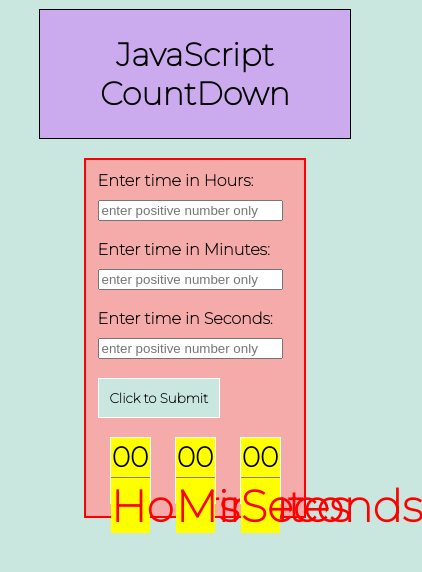
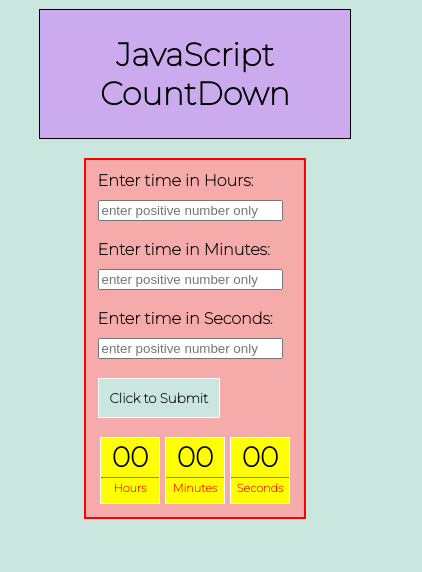
Before and after one commit to purshottamxkumar/javascript-countDown, a plain HTML site: page index.html in a window 390 px wide. Shown: the part 76-648 px from the top of the page, 422 px wide, since content can reach past the window. Drawn offline with Linux system fonts and the light colour scheme.

Commit message:
fixed the margins

```diff
--- a/styles.css
+++ b/styles.css
@@ -28,19 +28,6 @@ p {
     background-color: yellow;
     color: red;
     border-top: 1.5px solid gray;
-
-    /* margin: 0;
-    background-color: yellow;
-    color: red;
-    border: 1.5px solid #fff;
-
-    display: flex;
-    justify-content: center;
-    align-items: center;
-
-    font-size: 265%;
-    height: 75px;
-    width: auto; */
 }
 
 input {
@@ -65,7 +52,7 @@ input {
     width: 50%;
     margin: auto;
 
-    margin-top: 15%;
+    margin-top: 11%;
     padding: 3%;
 }
 
@@ -153,11 +140,14 @@ input {
         margin-top: 10px;
     }
     p {
-        width: auto;
-        font-size: 275%;
+        font-size: 100%;
     }
     .header {
         margin-top: 85px;
+    }
+    .main-content {
+        margin-top: 15%;
+        height: 330px;
     }
     .name:hover {
         font-size: 31px;
@@ -171,6 +161,29 @@ input {
     #timeInSeconds {
         margin-left: 0;
     }
+    .time-content {
+        border: 1.5px solid #fff;
+        background-color: yellow;
+        width: 30%;
+        text-align: center;
+    }
+    .Hours {
+        font-size: 175%;
+        width: auto;
+        height: 35px;
+    }
+
+    .Minutes {
+        font-size: 175%;
+        width: auto;
+        height: 35px;
+    }
+
+    .Seconds {
+        font-size: 175%;
+        width: auto;
+        height: 35px;
+    }
     .name {
         /* border: 2px solid red; */
         right: 20px;
@@ -179,3 +192,13 @@ input {
         font-size: 30px;
     }
 }
+
+@media only screen and (max-width: 600px) {
+    p {
+        font-size: 70%;
+        padding-top: 5%;
+    }
+    .main-content {
+        padding-bottom: 4%;
+    }
+}
```
